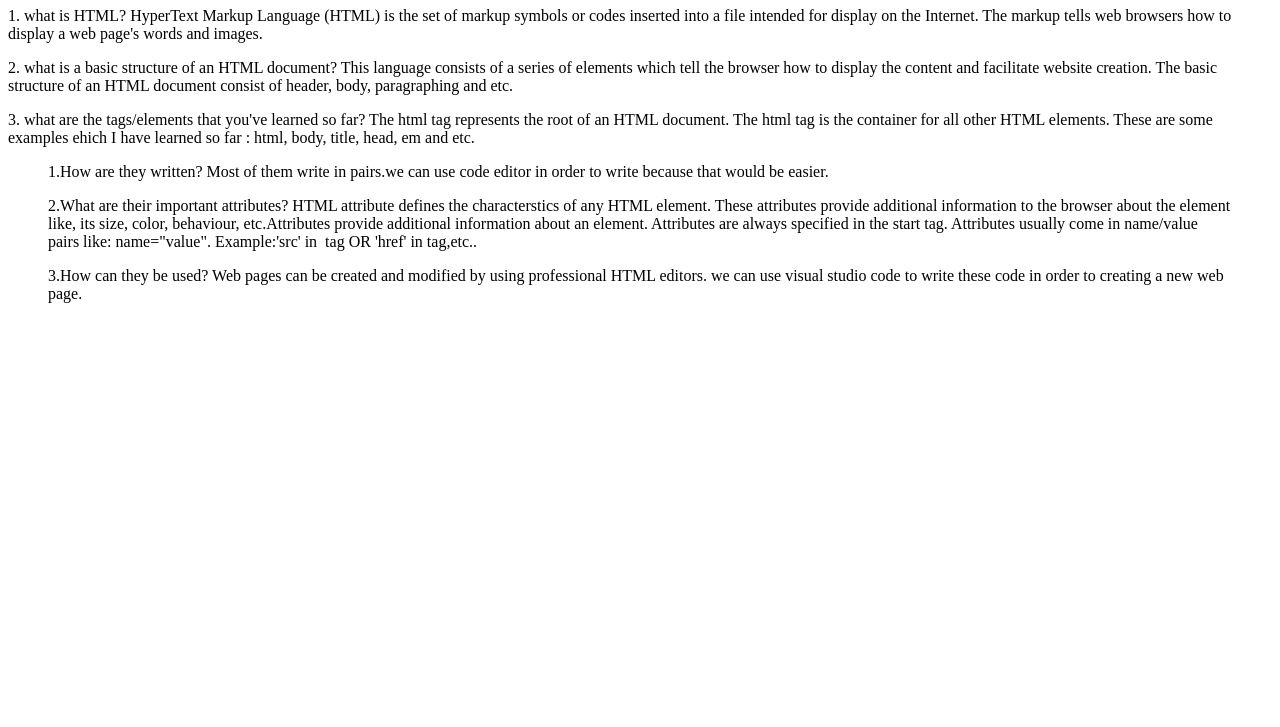
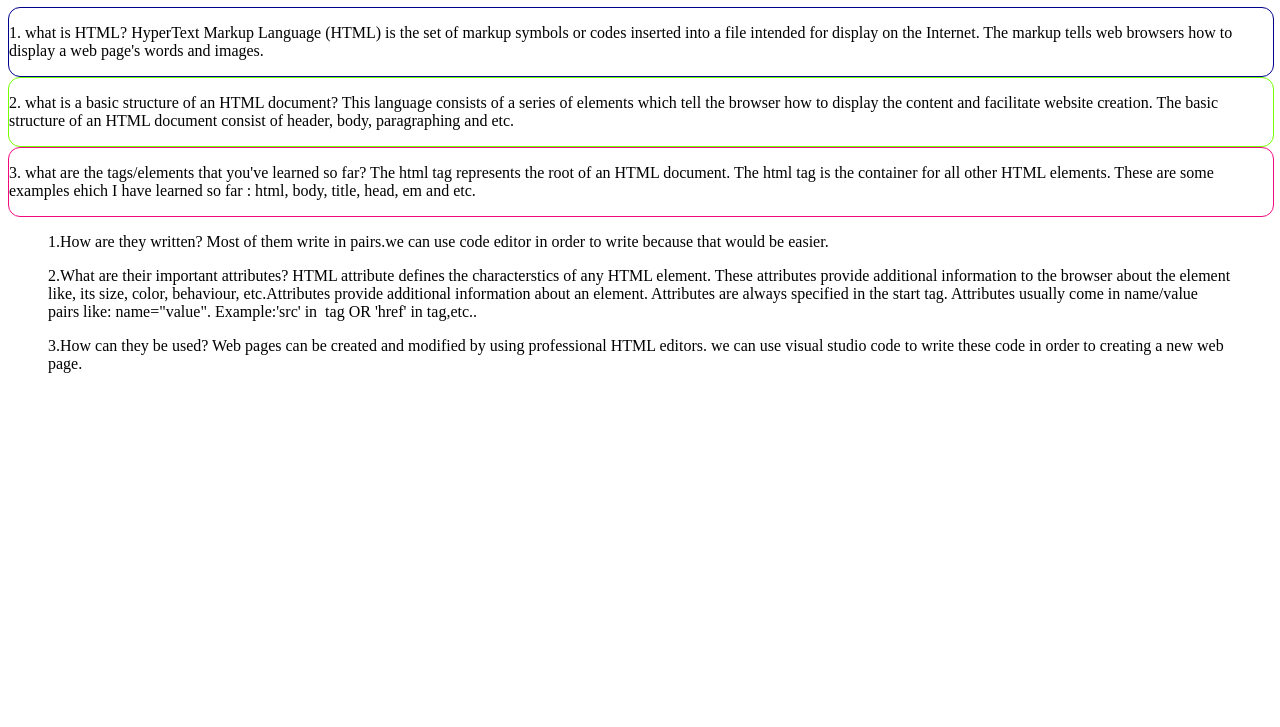
Before and after one commit to Lo-Agency-Internship/Farzaneh.html-css-js-book-, a plain HTML site: page index.html in a window 1280 px wide. Shown: the part 73-800 px from the top of the page. Drawn offline with Linux system fonts and the light colour scheme.

Commit message:
part second of HTML

```diff
--- a/index.html
+++ b/index.html
@@ -1,27 +1,34 @@
 <!DOCTYPE html>
 <html>
-    <head>
+
         <h1> Welcome to my hint page! </h1>
-        <title>Asignment Part 1</title>
-    </head>
+        <title>Asignment Part 2 for css </title>
+           <link rel="stylesheet" href="style.css"
+
+
+
+            <!-- add some style in this body -->
+
     <body>
-        <div>
+        <div class="part-above">
             <p>1. what is HTML?
             HyperText Markup Language (HTML) is the set of markup symbols or codes inserted into a file intended for display on the Internet.
             The markup tells web browsers how to display a web page's words and images.</p>
         </div>
 
-            <div>
+            <div class="part-second">
                 <p>2. what is a basic structure of an HTML document?
             This language consists of a series of elements which tell the browser how to display the content and facilitate website creation.
             The basic structure of an HTML document consist of header, body, paragraphing and etc.</p>
             </div>
-       <div>
+       <div class="part-third">
            <p>3. what are the tags/elements that you've learned so far? The html tag represents the root of an HTML document.
         The html tag is the container for all other HTML elements.
         These are some examples ehich I have learned so far :
         html, body, title, head, em and etc.</p>
         </div>
+        <!-- add some style in this section -->
+        <section id=" meta-paragraph">
             <div>
                 <p>
                     <blockquote>
@@ -47,6 +54,7 @@
                     </blockquote>
                 </p>
             </div>
+        </section>
 
 
 
--- a/style.css
+++ b/style.css
@@ -1,18 +1,43 @@
 h1  {
     color: forestgreen
     chartreuse ;
-    color: rgb(107, 0, 0);
     color: rgb(104, 187, 108);
+
 }
 
-body   {
-color: aqua;
+.part-above{
+border: 1px solid darkblue;
+margin-top: 10px;
+width: 100%;
+margin: 0 auto;
+border-radius: 12px;
+}
+.part-second{
+border: 1px solid rgb(115, 255, 0);
+margin-top: 10px;
+width: 100%;
+margin: 0 auto;
+border-radius: 12px;
+
+}
+.part-third{
+    border: 1px solid rgb(241, 9, 125);
+    margin-top: 10px;
+    width: 100%;
+    margin: 0 auto;
+    border-radius: 12px;
 }
 
-.box    {
-height: 100px;
-width: 20px;
-padding: 60px;
-margin: 50px;
-border: 50px;
+
+
+
+#meta-paragraph{
+color: darkblue;
+ white-space: nowrap;
+ width: 100%;
+margin: 0 auto;
+border-radius: 12px;
+
+
+
 }
```
